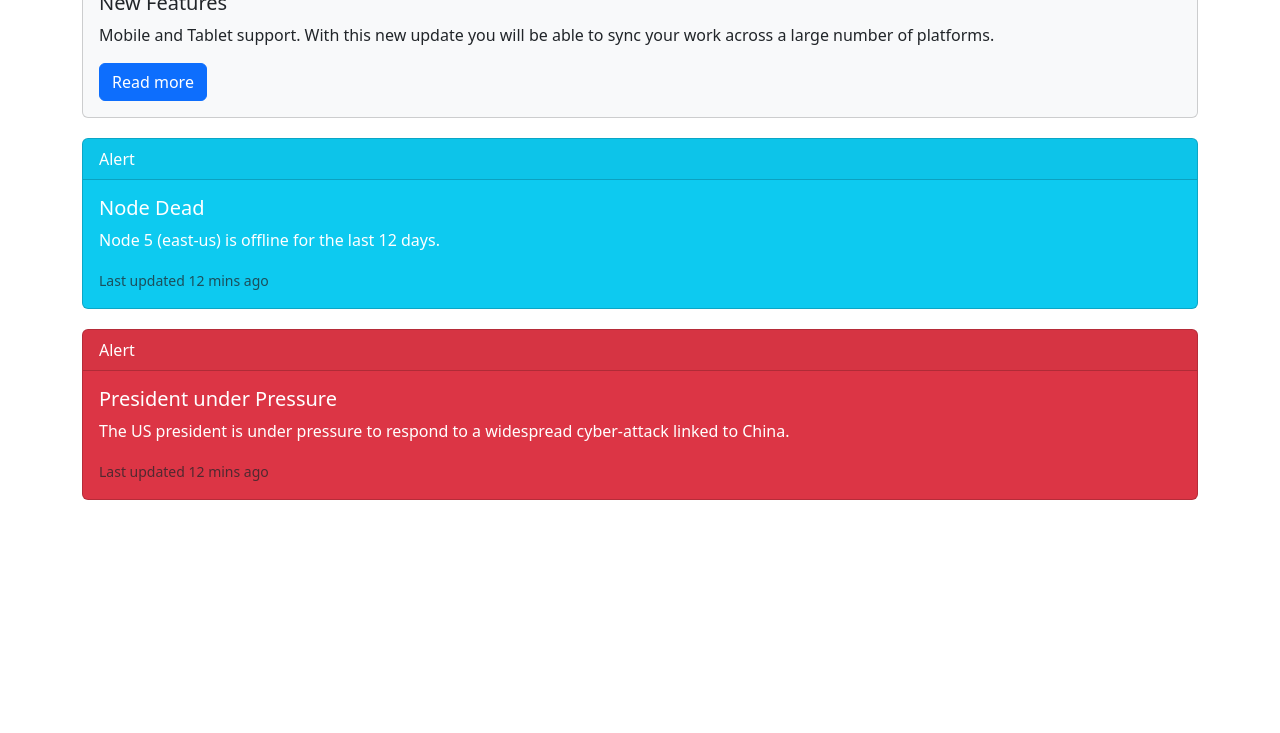
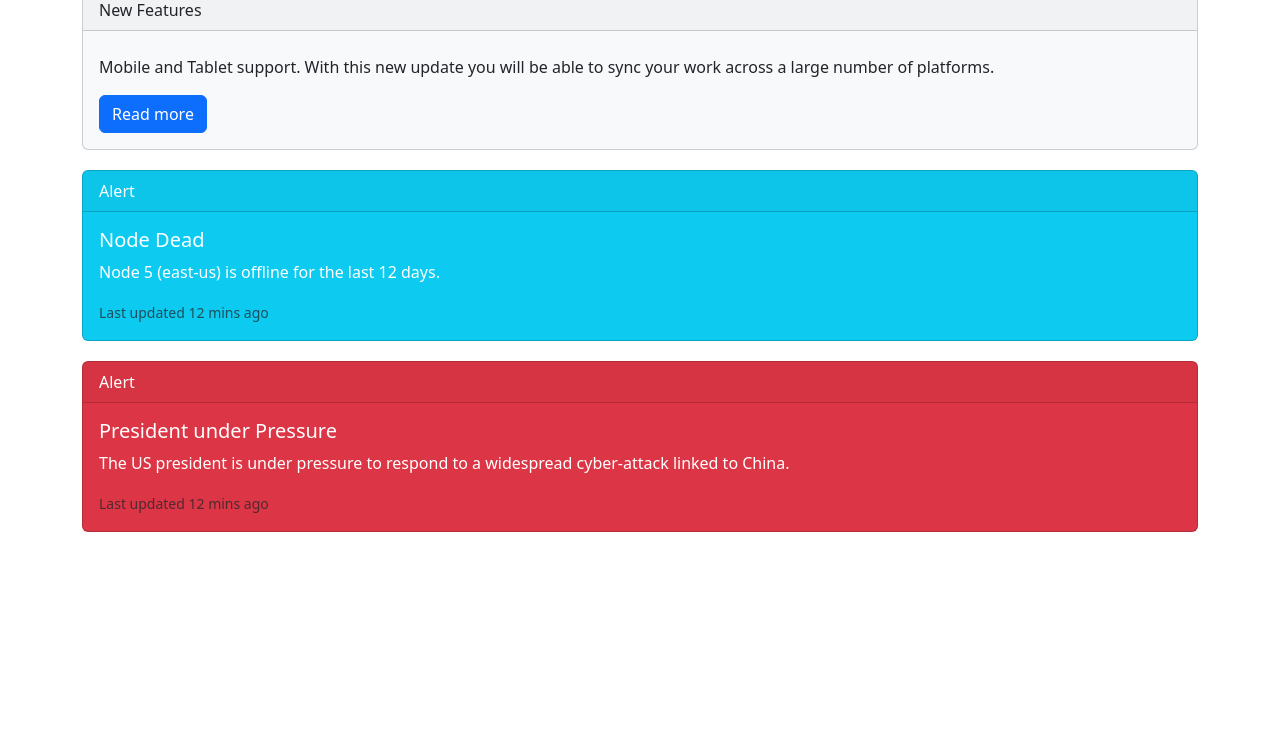
Before and after one commit to acciojob/bootstrap-card-sanjayrautela, a website: page main.html in a window 1280 px wide. Shown: the part 67-800 px from the top of the page. Drawn offline with nearby package versions, Linux system fonts and the light colour scheme.

Commit message:
created a submission

```diff
--- a/main.html
+++ b/main.html
@@ -14,16 +14,17 @@
   </style>
 </head>
 <body>
+	<h1 class="heading">Welcome to Sync5</h1>
 
   <div class="container">
     <div class="card-deck">
       <!-- Card 1 -->
       <div class="card bg-light">
         <div class="card-header">
-          Welcome to Sync5
+          New Features
         </div>
         <div class="card-body">
-          <h5 class="card-title">New Features</h5>
+          <h5 class="card-title"></h5>
           <p class="card-text">Mobile and Tablet support. With this new update you will be able to sync your work across a large number of platforms.</p>
           <a href="#" class="btn btn-primary">Read more</a>
         </div>
```
